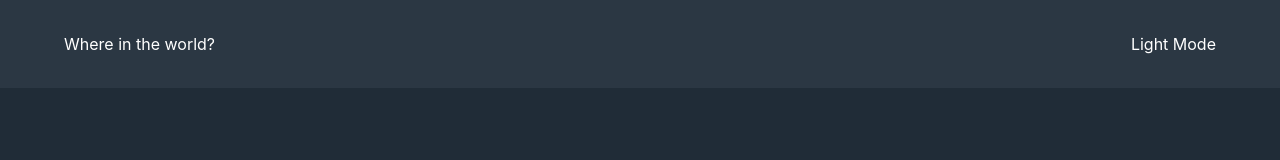
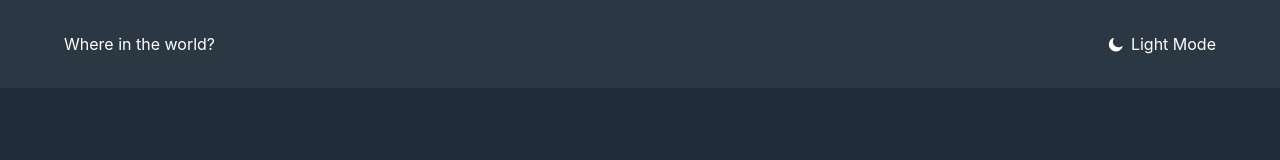
Before and after one commit to steff93/rest-countries-demo, a React (Vite) app: page / in a window 1280 px wide. Shown: the top 160 px of the page. Built offline with nearby package versions, Linux system fonts and the light colour scheme.

Commit message:
header styling

```diff
--- a/src/components/Header/Header.scss
+++ b/src/components/Header/Header.scss
@@ -12,7 +12,22 @@
 
   color: var(--text-color);
 
+  .theme-switcher__holder {
+    display: flex;
+    align-items: center;
+  }
+
+  .theme-switcher__icon {
+    transform: rotate(-28deg);
+    margin-right: 10px;
+    margin-top: 2px;
+  }
+
   .theme-light & {
     background-color: #fff;
   }
+
+  @media (max-width: 767px) {
+    padding: 2rem 1rem;
+  }
 }
--- a/src/components/Header/Header.tsx
+++ b/src/components/Header/Header.tsx
@@ -1,3 +1,5 @@
+import { faMoon } from "@fortawesome/free-solid-svg-icons";
+import { FontAwesomeIcon } from "@fortawesome/react-fontawesome";
 import { useEffect, useState } from "react";
 import "./Header.scss";
 
@@ -27,7 +29,10 @@ const Header = () => {
     <div className="header">
       <div className="logo">Where in the world?</div>
       <button className="theme-switcher" onClick={handleThemeChange}>
-        {themeName}
+        <div className="theme-switcher__holder">
+          <FontAwesomeIcon className="theme-switcher__icon" icon={faMoon} />
+          {themeName}
+        </div>
       </button>
     </div>
   );
```
